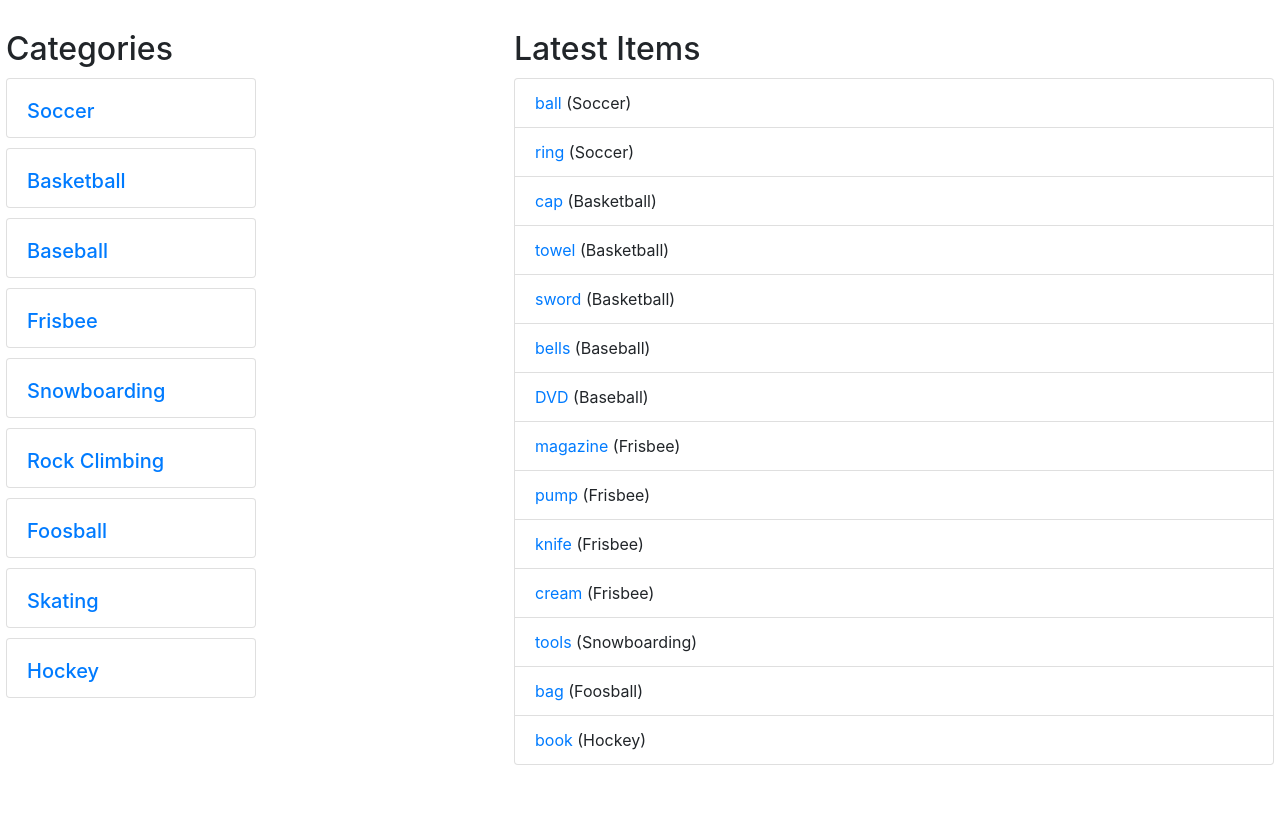
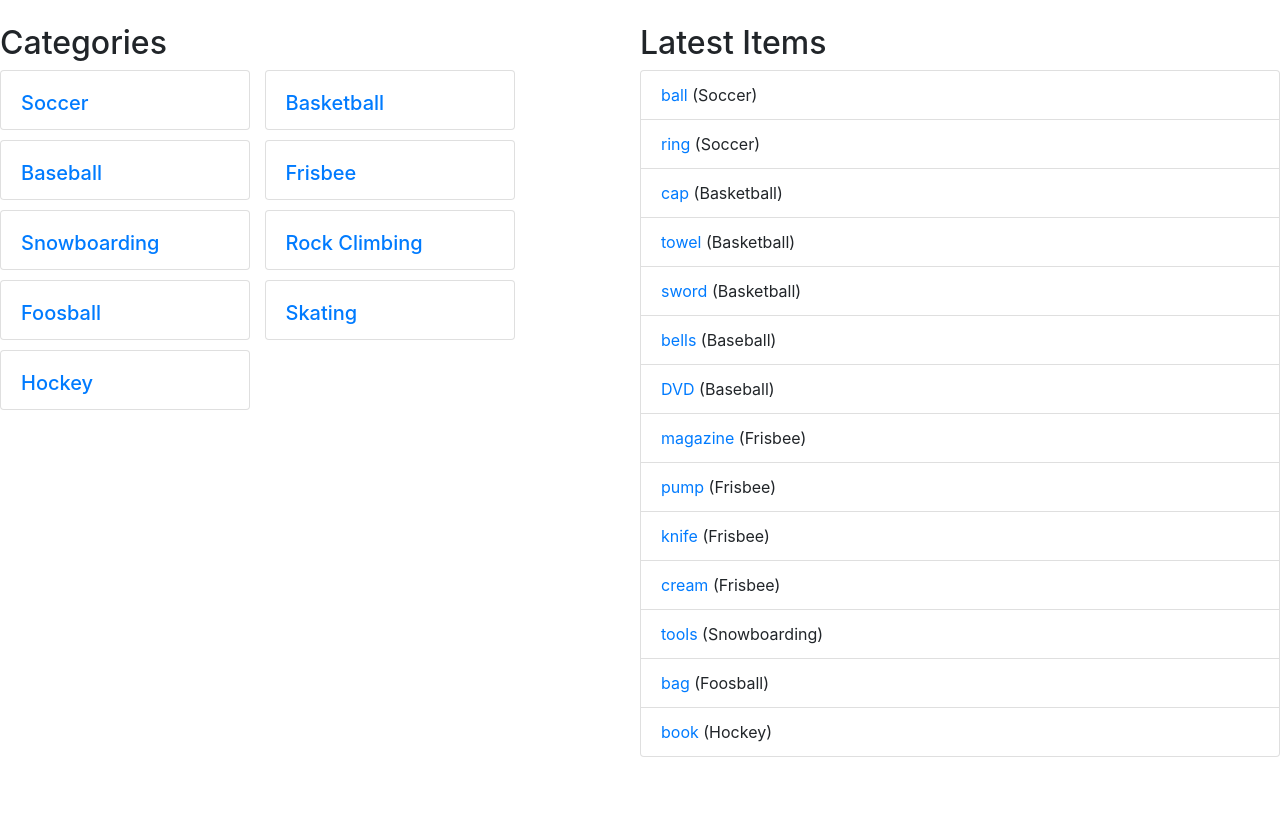
Before and after one commit to SStereo/catalog, a Flask app: template templates/index.html in a window 1280 px wide. Shown: the part 56-895 px from the top of the page. After the commit the page ends 813 px from the top, so only its background shows below. Run offline with Flask 2, Linux system fonts and the light colour scheme; the template is opened without the code that fills it: values named after a table or form of the project are taken from there, others are empty; data comes from the database, SQL or seed files in the repository; some libraries are stand-ins or nearby versions.

Commit message:
Responsive home page, initial changes for social login

```diff
--- a/catalog.py
+++ b/catalog.py
@@ -17,6 +17,16 @@ app.config['SECRET_KEY'] = "ABC123"
 app.config['SECURITY_REGISTERABLE'] = True
 app.config['SECURITY_RECOVERABLE'] = True
 app.config['SECURITY_SEND_REGISTER_EMAIL'] = False
+app.config['SOCIAL_FACEBOOK'] = {
+    'consumer_key': '123',
+    'consumer_secret': '123'
+}
+app.config['SOCIAL_GOOGLE'] = {
+    'consumer_key': '123',
+    'consumer_secret': '123'
+}
+
+
 db.init_app(app)
 
 # Setup Flask-Security
--- a/templates/index.html
+++ b/templates/index.html
@@ -5,6 +5,26 @@
 <style>
 
   /* Styles for the shopping list form */
+
+
+  @media screen and (min-width: 501px) {
+    #Categories {
+      width: 50%;
+      float: left;
+    }
+    #Latest_Items {
+      width: 50%;
+      float: left;
+    }
+  }
+
+
+  @media screen and (min-width: 100px) and (max-width: 500px) {
+     body {
+       background: black;
+       color: white;
+     }
+  }
 
   .card {
     width: 250px;
@@ -34,6 +54,8 @@
     height: 50px;
   }
 
+
+
 </style>
 {% endblock %}
 
@@ -43,43 +65,23 @@
   <div style="height: 80px"></div>
 
   </div>
-
-  <table class="main-table">
-    <tr>
-      <th><h2>Categories</h2></th>
-      <th><h2>Latest Items</h2></th>
-    </tr>
-    <tr>
-      <td class="main-table-categories">
-        <section>
+  <div id="Categories">
+    <h2>Categories</h2>
     {% for c in categories %}
-
           <div class="card card-body">
             <!-- <img src="{{ c.image }}" class="cat-image" alt=""> -->
             <a href="{{ url_for('showCategoryItems', category=c.name) }}"><h5 class="card-title">{{ c.name }}</h5></a>
           </div>
     {% endfor %}
-        </section>
-      </td>
-      <td class="main-table-latestitems">
-        <section>
+  </div>
+  <div id="Latest_Items">
+    <h2>Latest Items</h2>
     <ul class="list-group">
     {% for i in latest_items %}
-
         <li class="list-group-item"><a href="{{ url_for('showItem', category=i.category.name, item=i.name) }}">{{ i.name }}</a> ({{ i.category.name }})</li>
-
     {% endfor %}
     </ul>
-        </section>
-      </td>
-    </tr>
-  </table>
-<div style="height: 68px">
-
   </div>
-
-
-
 
 </main>
 {% endblock %}
```
Also changed, not shown: README.md, catalog.db. Lines whose indentation alone changed are shown as unchanged.
